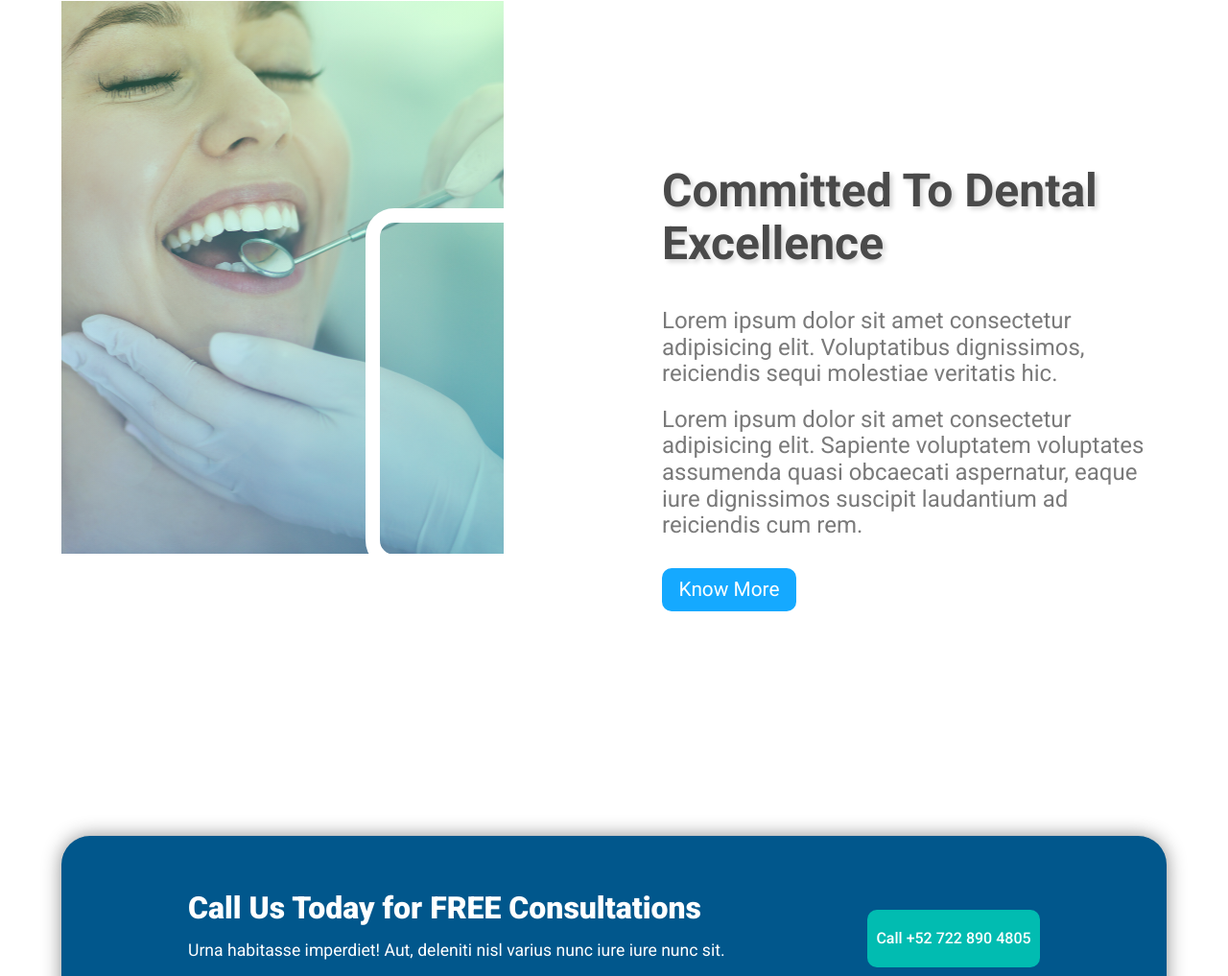
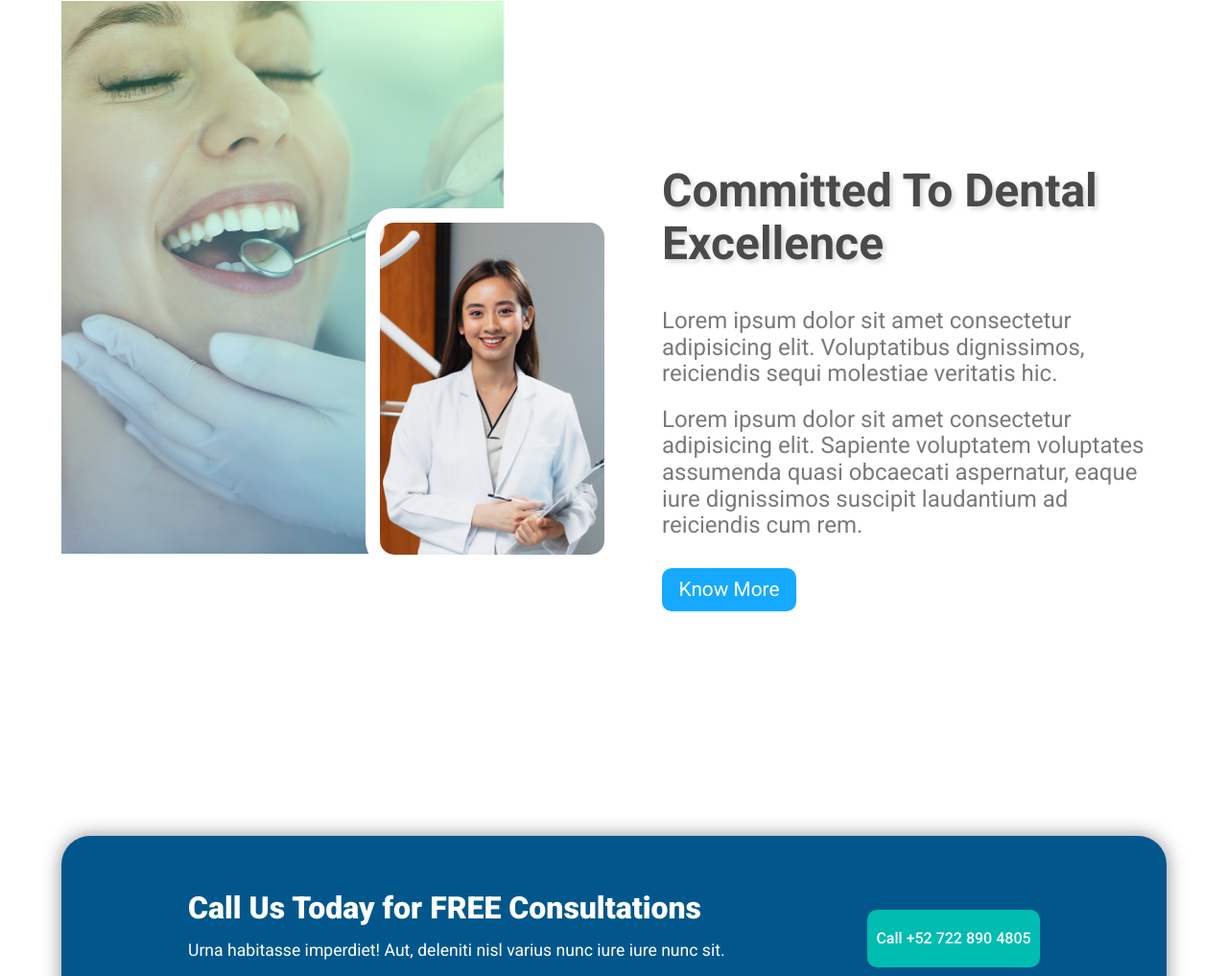
Before and after one commit to devfrontcoding/clin-dental-pru, a plain HTML site: page index.html in a window 1280 px wide. Shown: the part 809-1826 px from the top of the page at 96% size. Drawn offline with Linux system fonts and the light colour scheme.

Commit message:
Update index.css

```diff
--- a/index.css
+++ b/index.css
@@ -343,7 +343,7 @@
   height: 376px;
   margin-top: -360px;
   margin-left: 55%;
-  background-image: url(img/imgTwo\ \(264\ ×\ 376\ px\).png);
+  background-image: url(img/imgTwo.png);
   background-position: center;
   background-size: cover;
   border: #ffffff 15px solid;
```
